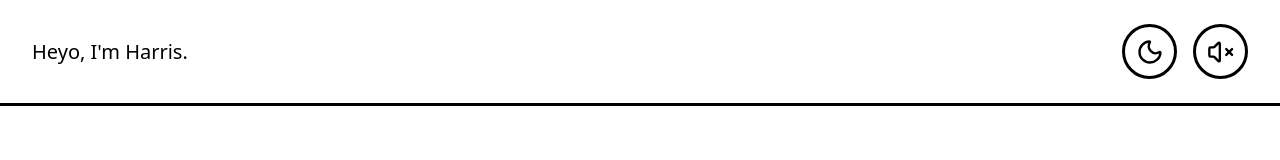
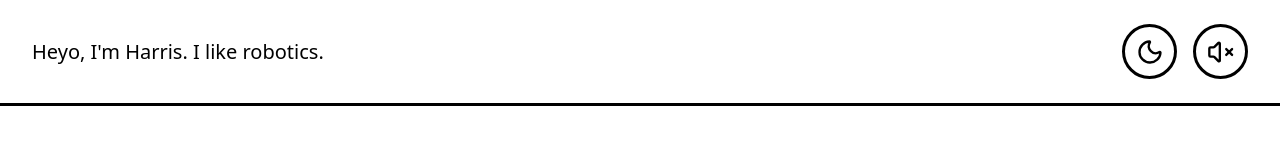
Before and after one commit to ASnailman/devportfolio, a Next.js app: page / in a window 1280 px wide. Shown: the top 160 px of the page. Built offline with nearby package versions, Linux system fonts and the light colour scheme.

Commit message:
Updated greeting

```diff
--- a/src/app/page.js
+++ b/src/app/page.js
@@ -28,7 +28,7 @@ export default function Home() {
           animate={{ opacity: 1, x: 0 }}
           transition={{ duration: 0.8, ease: "easeOut" }}
         >
-          Heyo, I&apos;m Harris.
+          Heyo, I&apos;m Harris. I like robotics.
         </motion.div>
 
         {/* Right Side: Action Buttons */}
```
